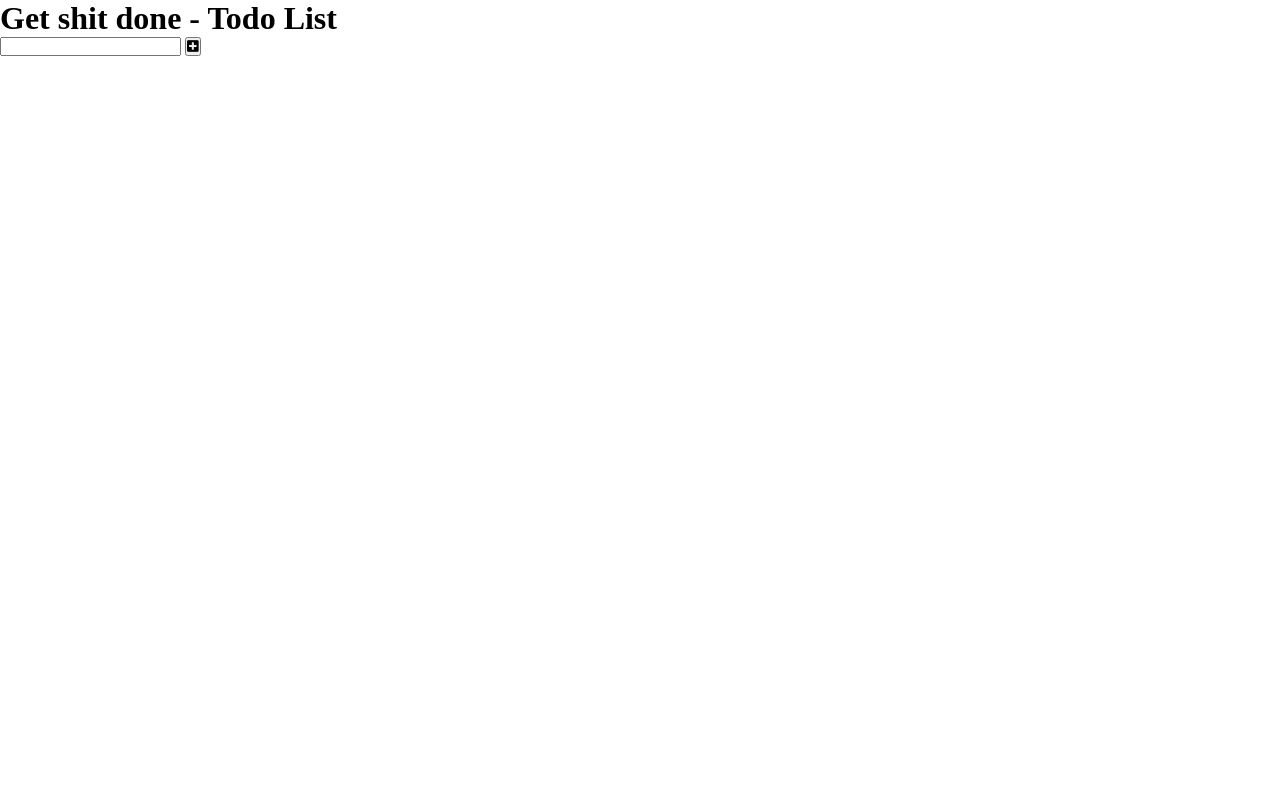
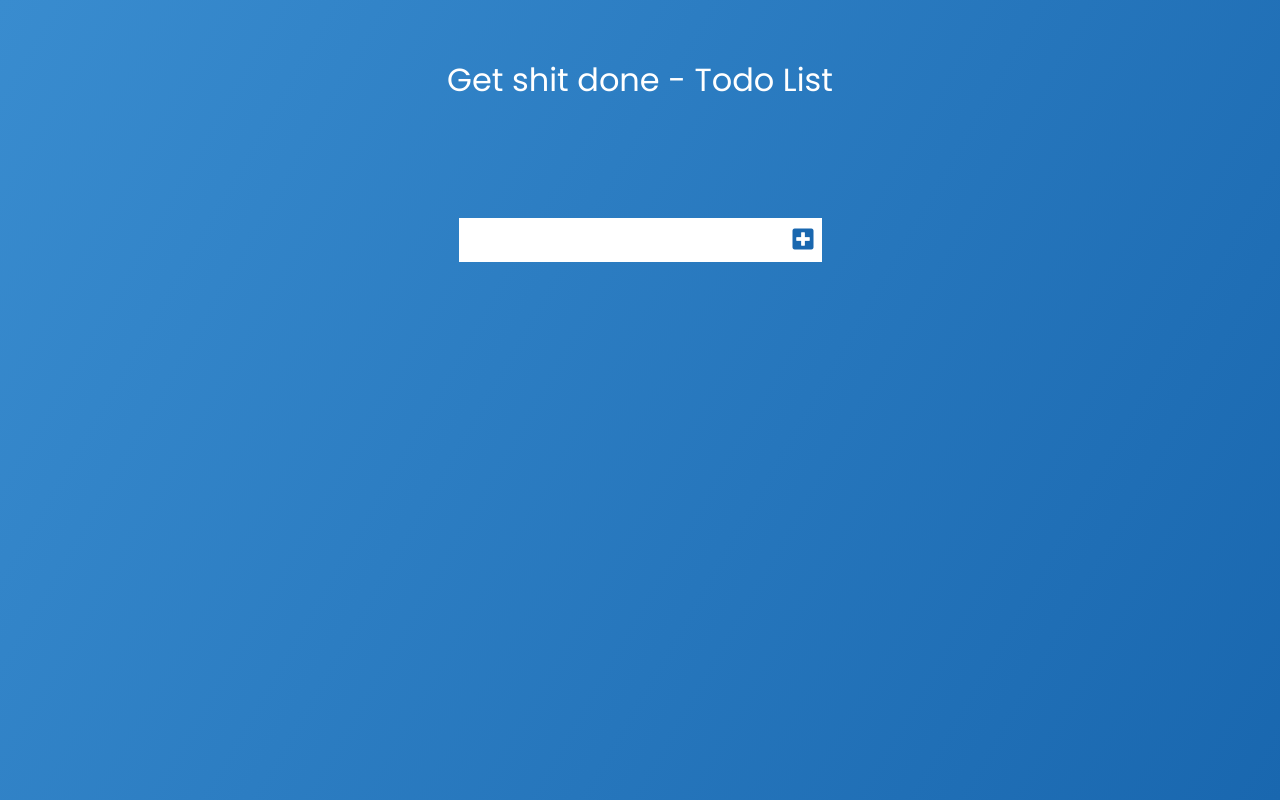
Before and after one commit to Schlickmann/get-shit-done-todo-list, a plain HTML site: page index.html in a window 1280 px wide. Drawn offline with Linux system fonts and the light colour scheme.

Commit message:
Added initial styles

```diff
--- a/style.css
+++ b/style.css
@@ -4,3 +4,47 @@
   box-sizing: border-box;
   outline: 0;
 }
+
+body {
+  background-image: linear-gradient(120deg, #398ccf, #1967af);
+  color: #fff;
+  font-family: "Poppins", sans-serif;
+  min-height: 100vh;
+}
+
+header h1 {
+  font-size: 2rem;
+  font-weight: 400;
+}
+
+header,
+form {
+  min-height: 20vh;
+  display: flex;
+  justify-content: center;
+  align-items: center;
+}
+
+form input,
+form button {
+  padding: 0.5rem;
+  font-size: 1.5rem;
+  border: none;
+  background-color: #fff;
+}
+
+form input {
+  color: #222;
+}
+
+form button {
+  color: #1967af;
+  background-color: #fff;
+  cursor: pointer;
+  transition: all 0.3s ease;
+}
+
+form button:hover {
+  background-color: #1967af;
+  color: #fff;
+}
```
